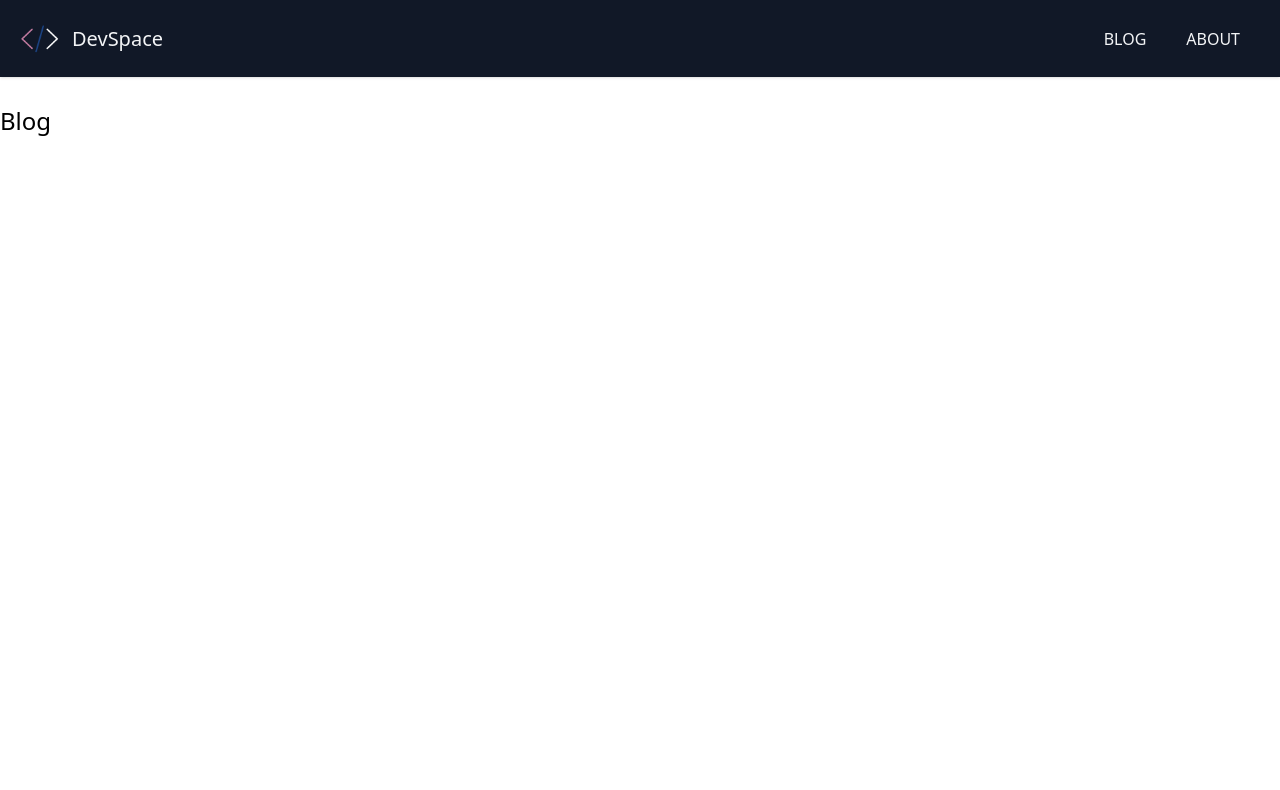
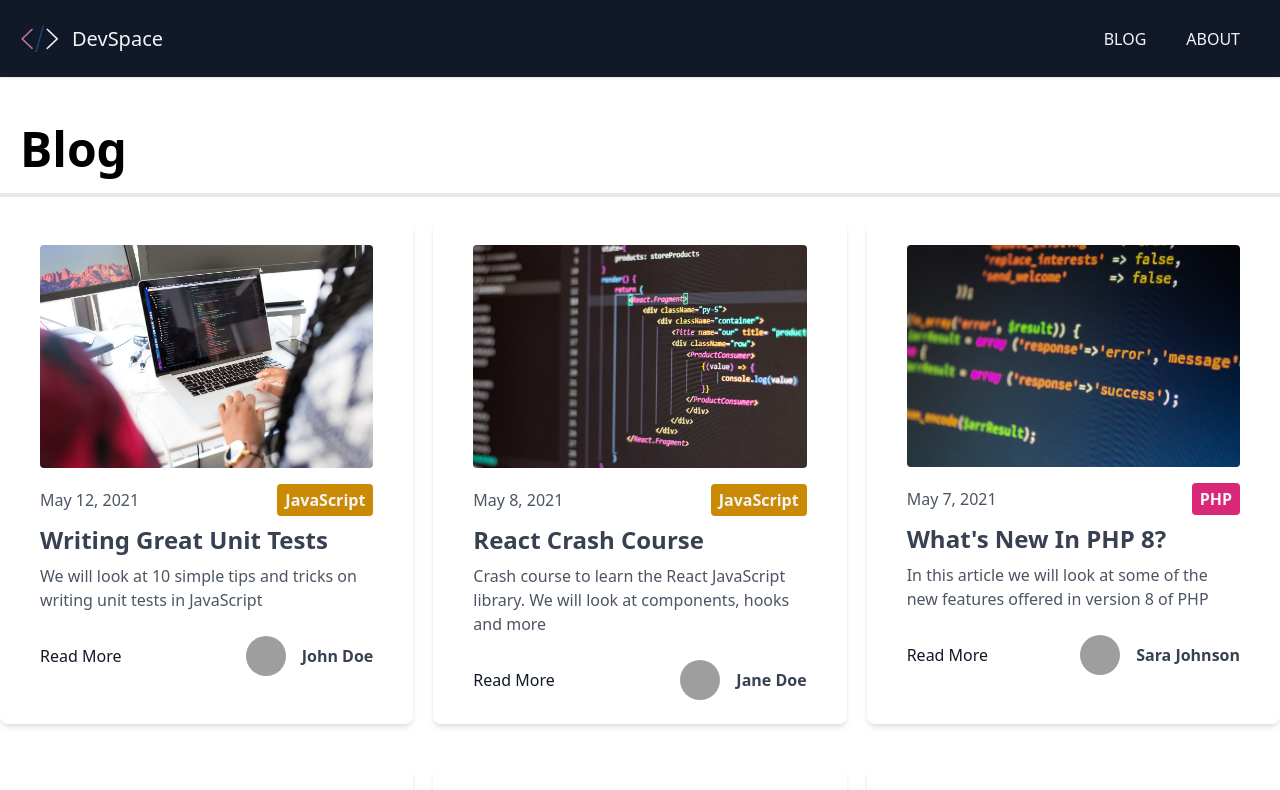
Before and after one commit to sammyholt/nextjs-static-blog, a Next.js app: page /blog in a window 1280 px wide. Shown: the top 790 px of the page. Built offline with nearby package versions, Linux system fonts and the light colour scheme; grey boxes are pictures that could not be loaded.

Commit message:
Created categorylabel component

```diff
--- /dev/null
+++ b/components/CategoryLabel.tsx
@@ -0,0 +1,21 @@
+import Link from "next/link";
+
+function CategoryLabel({ children }: { children: keyof typeof colorKey }) {
+  const colorKey = {
+    JavaScript: "yellow",
+    TypeScript: "blue",
+    CSS: "purple",
+    Python: "green",
+    Ruby: "red",
+    PHP: "pink",
+  };
+  return (
+    <div
+      className={`px-2 py-1 bg-${colorKey[children]}-600 text-gray-100 font-bold rounded`}
+    >
+      <Link href={`/blog/category/${children.toLowerCase()}`}>{children}</Link>
+    </div>
+  );
+}
+
+export default CategoryLabel;
--- a/components/Post.tsx
+++ b/components/Post.tsx
@@ -1,6 +1,7 @@
 import Link from "next/link";
 import Image from "next/image";
 import PostType from "@/types/PostType";
+import CategoryLabel from "@/components/CategoryLabel";
 
 type PostProps = {
   post: PostType;
@@ -19,7 +20,7 @@ function Post({ post }: PostProps) {
         <span className="font-light text-gray-600">
           {post.frontmatter.date}
         </span>
-        <div>{post.frontmatter.category}</div>
+        <CategoryLabel>{post.frontmatter.category}</CategoryLabel>
       </div>
 
       <div className="mt-2">
--- a/pages/blog/index.tsx
+++ b/pages/blog/index.tsx
@@ -1,10 +1,52 @@
 import Layout from "@/components/Layout";
+import fs from "fs";
+import path from "path";
+import matter from "gray-matter";
+import PostType from "@/types/PostType";
+import Post from "@/components/Post";
+import { sortByDate } from "@/utils/index";
 
-function Blog() {
+type BlogPageProps = {
+  posts: PostType[];
+};
+
+export default function BlogPage({ posts }: BlogPageProps) {
+  console.log(posts);
   return (
     <Layout>
-      <h1 className="text-2xl">Blog</h1>
+      <h1 className="text-5xl border-b-4 p-5 font-bold">Blog</h1>
+
+      <div className="grid md:grid-cols-2 lg:grid-cols-3 gap-5">
+        {posts.map((post, index) => (
+          <Post key={index} post={post} />
+        ))}
+      </div>
     </Layout>
   );
 }
-export default Blog;
+
+export async function getStaticProps() {
+  const files = fs.readdirSync(path.join("posts"));
+
+  const posts = files.map((filename) => {
+    const slug = filename.replace(".md", "");
+
+    const markdownWithMeta = fs.readFileSync(
+      path.join("posts", filename),
+      "utf-8"
+    );
+
+    const { data: frontmatter } = matter(markdownWithMeta);
+
+    return {
+      slug,
+      frontmatter,
+    };
+  });
+
+  return {
+    props: {
+      posts: posts.sort(sortByDate),
+    },
+  };
+}
--- a/pages/index.tsx
+++ b/pages/index.tsx
@@ -5,6 +5,7 @@ import matter from "gray-matter";
 import PostType from "@/types/PostType";
 import Link from "next/link";
 import Post from "@/components/Post";
+import { sortByDate } from "@/utils/index";
 
 type HomePageProps = {
   posts: PostType[];
@@ -53,7 +54,7 @@ export async function getStaticProps() {
 
   return {
     props: {
-      posts,
+      posts: posts.sort(sortByDate).slice(0, 6),
     },
   };
 }
--- a/tailwind.config.js
+++ b/tailwind.config.js
@@ -9,4 +9,12 @@ module.exports = {
     extend: {},
   },
   plugins: [],
+  safelist: [
+    "bg-yellow-600",
+    "bg-blue-600",
+    "bg-green-600",
+    "bg-purple-600",
+    "bg-red-600",
+    "bg-pink-600",
+  ],
 };
--- a/tsconfig.json
+++ b/tsconfig.json
@@ -20,6 +20,7 @@
       "@/styles/*": ["styles/*"],
       "@/config/*": ["config/*"],
       "@/types/*": ["types/*"],
+      "@/utils/*": ["utils/*"],
     }
   },
   "include": ["next-env.d.ts", "**/*.ts", "**/*.tsx"],
--- a/types/PostType.ts
+++ b/types/PostType.ts
@@ -5,7 +5,7 @@ type PostType = {
     date: string;
     excerpt: string;
     cover_image: string;
-    category: string;
+    category: "JavaScript" | "TypeScript" | "CSS" | "Python" | "Ruby" | "PHP";
     author: string;
     author_image: string;
   };
--- /dev/null
+++ b/utils/index.ts
@@ -0,0 +1,5 @@
+// @ts-ignore
+export const sortByDate = (a, b) => {
+  // @ts-ignore
+  return new Date(b.frontmatter.date) - new Date(a.frontmatter.date);
+};
```
